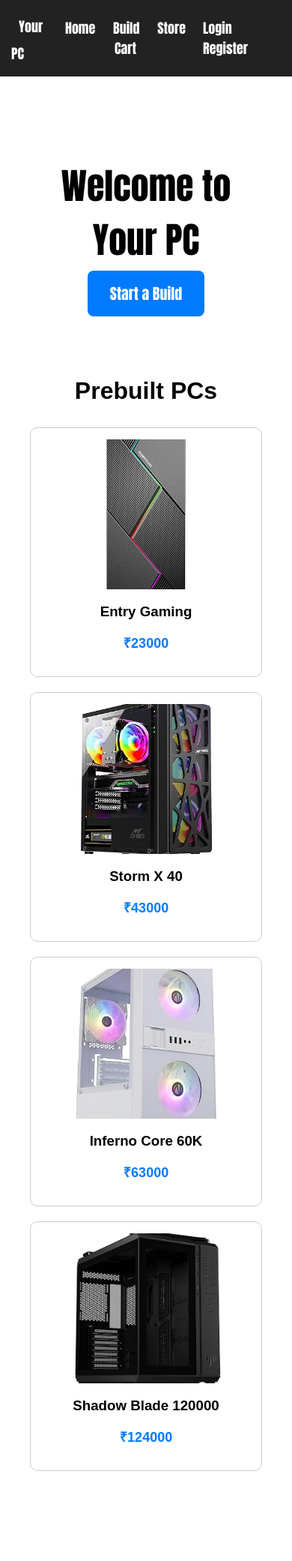
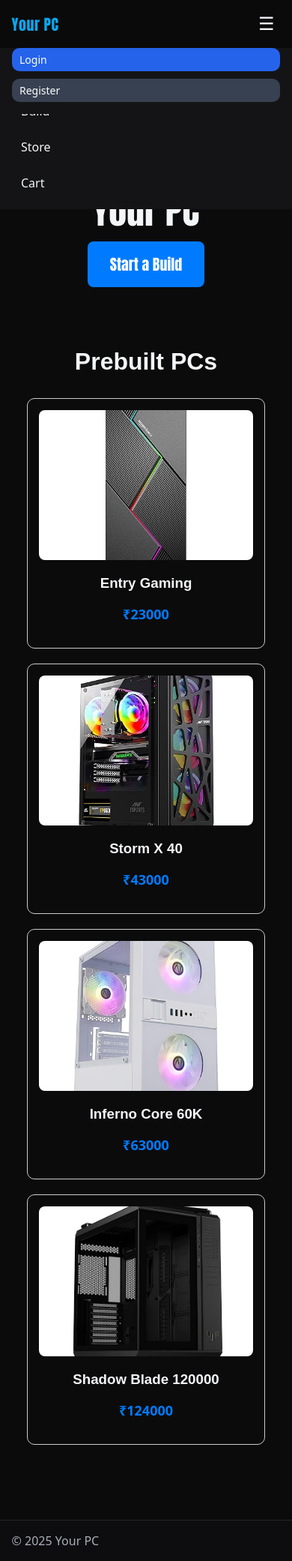
Before and after one commit to Aayush712893/PCstore, a Flask app: page / in a window 390 px wide. Shown: the whole page at 75% size. Before the commit the page ends 1962 px from the top, so only its background shows below. Run offline with Flask 3, Linux system fonts and the light colour scheme; parts of the project's set-up code (start-up, migrations or seed data) failed here and were passed over.

Commit message:
Make site responsive: viewport, mobile nav, responsive grids, touch-friendly forms

```diff
--- a/static/style.css
+++ b/static/style.css
@@ -1,212 +1,158 @@
-/* Navbar layout */
-.navbar {
-    display: flex;
-    justify-content: space-between;
-    align-items: center;
-    background: #1a1a1a;
-    padding: 15px 30px;
-    box-shadow: 0 2px 5px rgba(0,0,0,0.2);
-    color: white;
-    font-family: Impact, Haettenschweiler, "Arial Narrow Bold", sans-serif;
+/* ============== Base ============== */
+:root{
+  --bg:#0b0b0c;
+  --panel:#141417;
+  --text:#f3f5f7;
+  --muted:#a8adb7;
+  --brand:#0ea5e9; /* cyan-ish */
+  --accent:#2563eb; /* blue */
+  --border:#24242a;
 }
 
-/* Left: Brand */
-.nav-left .brand {
-    font-size: 26px;   /* Bigger */
-    font-weight: bold;
-    color: #ffcc00;
+*{box-sizing:border-box}
+html,body{height:100%}
+body{
+  margin:0;
+  font-family: system-ui, -apple-system, Segoe UI, Roboto, Arial, sans-serif;
+  background:var(--bg);
+  color:var(--text);
+  -webkit-tap-highlight-color: transparent;
 }
 
-/* Center nav links */
-.nav-center {
-    flex: 1;
-    text-align: center;
+a{color:var(--text); text-decoration:none}
+a:hover{opacity:.9}
+
+.container{
+  width:min(1100px, 92%);
+  margin-inline:auto;
 }
 
-.nav-center a {
-    color: white;
-    text-decoration: none;
-    margin: 0 20px;
-    font-size: 20px;
-    font-family: Impact, Haettenschweiler, "Arial Narrow Bold", sans-serif;
-    transition: color 0.3s ease;
+/* ============== Header/Nav ============== */
+.site-header{
+  position:sticky; top:0; z-index:50;
+  background:rgba(11,11,12,.9);
+  backdrop-filter: blur(8px);
+  border-bottom:1px solid var(--border);
 }
 
-.nav-center a:hover {
-    color: #ffcc00;
+.nav-row{
+  display:flex; align-items:center; gap:16px;
+  min-height:64px;
 }
 
-/* Right: Login */
-.nav-right a {
-    color: white;
-    text-decoration: none;
-    font-size: 20px;  /* Bigger */
-    font-weight: bold;
-    transition: color 0.3s ease;
+.brand{
+  font-family: Impact, Haettenschweiler, 'Arial Narrow Bold', sans-serif;
+  font-size: clamp(20px, 2.6vw, 28px);
+  letter-spacing:.5px;
+  color:var(--brand);
 }
 
-.nav-right a:hover {
-    color: #ffcc00;
+.hamburger{
+  display:none;
+  font-size:24px;
+  background:none; border:0; color:var(--text);
+  padding:8px; border-radius:8px;
 }
 
-/* Hero Section */
-.hero {
-    text-align: center;
-    padding: 80px 20px;
-    background: linear-gradient(135deg, #1a1a1a, #333);
-    color: white;
-    font-family: Impact, Haettenschweiler, "Arial Narrow Bold", sans-serif;
+.main-nav, .auth-nav{
+  display:flex; align-items:center; gap:14px;
 }
 
-.hero h1 {
-    font-size: 50px;
-    margin-bottom: 20px;
+.main-nav a, .auth-nav a{
+  padding:8px 12px; border-radius:10px;
 }
 
-.hero p {
-    font-size: 20px;
-    margin-bottom: 30px;
+.btn{ background:var(--accent); color:#fff; }
+.btn.alt{ background:#374151; }
+.btn.small{ padding:6px 10px; font-size:14px; }
+
+.user-email{ color:var(--muted); font-size:14px; }
+
+/* Desktop layout: brand | main-nav (center) | auth (right) */
+.nav-row{ justify-content:space-between; }
+.main-nav{ margin-left:auto; margin-right:auto; }
+
+/* ============== Mobile Nav ============== */
+@media (max-width: 768px){
+  .hamburger{ display:block; margin-left:auto; }
+  .main-nav, .auth-nav{
+    position:fixed; inset:auto 0 0 0;
+    background:var(--panel);
+    border-top:1px solid var(--border);
+    padding:16px;
+    display:grid; gap:10px;
+    transform: translateY(100%);
+    transition: transform .2s ease;
+  }
+  body.nav-open .main-nav,
+  body.nav-open .auth-nav{ transform: translateY(0) }
+  .auth-nav{ border-top:0; padding-top:0 }
+  .nav-row{ justify-content:space-between }
 }
 
-.btn-large {
-    font-size: 20px;
-    padding: 15px 30px;
-    border-radius: 8px;
-    background: #ffcc00;
-    border: none;
-    cursor: pointer;
-    transition: 0.3s;
+/* ============== Cards/Grid (home & store) ============== */
+.prebuild-grid{
+  display:grid;
+  grid-template-columns: repeat(4, minmax(180px, 1fr));
+  gap:16px;
 }
 
-.btn-large:hover {
-    background: white;
-    color: #1a1a1a;
+@media (max-width:1024px){
+  .prebuild-grid{ grid-template-columns: repeat(3, 1fr); }
+}
+@media (max-width:768px){
+  .prebuild-grid{ grid-template-columns: repeat(2, 1fr); }
+}
+@media (max-width:480px){
+  .prebuild-grid{ grid-template-columns: 1fr; }
 }
 
-/* Prebuilds Section */
-.prebuilds {
-    padding: 50px 20px;
-    text-align: center;
+.card{
+  background:var(--panel);
+  border:1px solid var(--border);
+  border-radius:16px; overflow:hidden;
+  transition: transform .15s ease, box-shadow .15s ease;
+}
+.card:hover{ transform: translateY(-3px); box-shadow:0 8px 20px rgba(0,0,0,.25); }
+
+.card img{
+  width:100%; height:180px; object-fit:cover; display:block;
 }
 
-.prebuilds h2 {
-    font-size: 32px;
-    margin-bottom: 40px;
-    font-family: Impact, Haettenschweiler, "Arial Narrow Bold", sans-serif;
+.card-body{ padding:12px; }
+.card-title{
+  font-family: "Bahnschrift SemiBold", Bahnschrift, Arial, sans-serif;
+  font-size: clamp(16px, 2.5vw, 18px);
+}
+.card-price{ color:var(--brand); font-weight:600; margin-top:6px; }
+.card-actions{ display:flex; gap:10px; margin-top:10px; }
+
+/* ============== Forms ============== */
+form input, form select, form textarea, form button{
+  font-size:16px;
+}
+form input, form select, form textarea{
+  width:100%; padding:12px; border-radius:10px;
+  border:1px solid var(--border); background:#0f0f12; color:var(--text);
+}
+form textarea{ resize:vertical }
+form button{
+  padding:12px; border-radius:10px; border:0;
+  background:var(--accent); color:#fff; font-weight:600;
 }
 
-.prebuild-grid {
-    display: grid;
-    grid-template-columns: repeat(auto-fit, minmax(250px, 1fr));
-    gap: 25px;
+/* Space main content from sticky header */
+main.container{ padding: 18px 0 40px; }
+
+/* ============== Images & tables fallback ============== */
+img{ max-width:100%; height:auto; }
+table{ width:100%; border-collapse:collapse }
+td, th{ padding:10px; border-bottom:1px solid var(--border) }
+
+/* ============== Footer ============== */
+.site-footer{
+  border-top:1px solid var(--border);
+  padding:16px 0; color:var(--muted);
+  background:#0d0d10;
+  margin-top:40px;
 }
-
-.prebuild-card {
-    background: white;
-    padding: 20px;
-    border-radius: 12px;
-    box-shadow: 0 4px 10px rgba(0,0,0,0.1);
-    transition: transform 0.3s, box-shadow 0.3s;
-    cursor: pointer;
-    text-align: left;
-}
-
-/* Product name (homepage) */
-.prebuild-card h3 {
-    margin-top: 0;
-    font-family: "Bahnschrift SemiBold", "Arial", sans-serif;
-    font-size: 22px;
-}
-
-/* Specs and details in Eras Demi ITC */
-.prebuild-card p {
-    margin: 8px 0;
-    font-family: "Eras Demi ITC", "Arial", sans-serif;
-    font-size: 16px;
-    color: #444;
-}
-
-.price {
-    font-weight: bold;
-    color: #ff6600;
-    font-size: 18px;
-    font-family: "Eras Demi ITC", "Arial", sans-serif;
-}
-
-/* Prebuilds Home Grid */
-.prebuild-grid {
-    display: grid;
-    grid-template-columns: repeat(auto-fit, minmax(220px, 1fr));
-    gap: 25px;
-}
-
-.prebuild-card {
-    background: white;
-    border-radius: 12px;
-    padding: 15px;
-    text-align: center;
-    box-shadow: 0 4px 12px rgba(0,0,0,0.1);
-    transition: transform 0.3s, box-shadow 0.3s;
-    cursor: pointer;
-}
-
-.prebuild-card img {
-    width: 100%;
-    height: 180px;
-    object-fit: cover;
-    border-radius: 8px;
-    margin-bottom: 10px;
-}
-
-.prebuild-card:hover {
-    transform: translateY(-8px);
-    box-shadow: 0 8px 20px rgba(0,0,0,0.2);
-}
-
-/* Store Page */
-.products {
-    display: grid;
-    grid-template-columns: repeat(auto-fit, minmax(280px, 1fr));
-    gap: 25px;
-    padding: 20px;
-}
-
-.product-card {
-    background: white;
-    border-radius: 12px;
-    padding: 20px;
-    box-shadow: 0 4px 12px rgba(0,0,0,0.1);
-}
-
-.product-card img {
-    width: 100%;
-    height: 200px;
-    object-fit: cover;
-    border-radius: 8px;
-    margin-bottom: 15px;
-}
-
-.product-card ul {
-    text-align: left;
-    margin-top: 10px;
-    padding-left: 20px;
-}
-
-/* Add to Cart button */
-.product-card button {
-    margin-top: 10px;
-    padding: 10px;
-    width: 100%;
-    background: #1a1a1a;
-    color: white;
-    border: none;
-    border-radius: 6px;
-    font-family: "Bahnschrift SemiBold", "Arial", sans-serif;
-    cursor: pointer;
-    transition: 0.3s;
-}
-
-.product-card button:hover {
-    background: #ffcc00;
-    color: #000;
-}
--- a/templates/base.html
+++ b/templates/base.html
@@ -1,70 +1,54 @@
 <!DOCTYPE html>
 <html lang="en">
 <head>
-    <meta charset="UTF-8">
+  <meta charset="utf-8">
+  <!-- 🔑 Makes layout adapt to screen width -->
+  <meta name="viewport" content="width=device-width, initial-scale=1">
+
   <title>{% block title %}Your PC{% endblock %}</title>
-    <style>
-        body {
-            font-family: Arial, sans-serif;
-            margin: 0;
-            padding: 0;
-        }
-        header {
-            background: #222;
-            padding: 15px;
-            display: flex;
-            justify-content: space-between;
-            align-items: center;
-            color: white;
-            font-family: Impact, sans-serif;
-        }
-        header a {
-            color: white;
-            text-decoration: none;
-            margin: 0 10px;
-            font-size: 18px;
-        }
-        header nav {
-            flex-grow: 1;
-            text-align: center;
-        }
-        main {
-            padding: 20px;
-        }
-    </style>
+
+  <!-- Your favicon, fonts, etc. -->
+  <link rel="stylesheet" href="{{ url_for('static', filename='style.css') }}">
 </head>
+
 <body>
-<header>
-    <!-- Left: Website name -->
-    <div style="font-size:24px;">
-        <a href="/">Your PC</a>
-    </div>
+  <header class="site-header">
+    <div class="container nav-row">
+      <!-- Left: logo/title -->
+      <a href="{{ url_for('home') }}" class="brand">Your PC</a>
 
-    <!-- Center: Navigation -->
-    <nav>
-        <a href="/">Home</a>
-        <a href="/build">Build</a>
-        <a href="/store">Store</a>
-        <a href="/cart">Cart</a>
-        {% if session.get("username") == "admin" %}
-            <a href="/submissions" style="color:yellow;">Submissions</a>
-        {% endif %}
+      <!-- Mobile hamburger -->
+      <button class="hamburger" aria-label="Toggle navigation" onclick="document.body.classList.toggle('nav-open')">
+        ☰
+      </button>
+
+      <!-- Center: main nav -->
+      <nav class="main-nav">
+        <a href="{{ url_for('home') }}">Home</a>
+        <a href="{{ url_for('build') }}">Build</a>
+        <a href="{{ url_for('store') }}">Store</a>
+        <a href="{{ url_for('cart') }}">Cart</a>
       </nav>
 
-    <!-- Right: Authentication -->
-    <div>
-        {% if session.get("logged_in") %}
-            <span>👤 {{ session.get("username") }}</span>
-            <a href="/logout">Logout</a>
+      <!-- Right: auth -->
+      <div class="auth-nav">
+        {% if session.get('logged_in') %}
+          <span class="user-email">{{ session.get('email') }}</span>
+          <a href="{{ url_for('logout') }}" class="btn small">Logout</a>
         {% else %}
-            <a href="/login">Login</a>
-            <a href="/register">Register</a>
+          <a href="{{ url_for('login') }}" class="btn small">Login</a>
+          <a href="{{ url_for('register') }}" class="btn small alt">Register</a>
         {% endif %}
+      </div>
     </div>
   </header>
 
-<main>
+  <main class="container">
     {% block content %}{% endblock %}
   </main>
+
+  <footer class="site-footer">
+    <div class="container">© {{ 2025 }} Your PC</div>
+  </footer>
 </body>
 </html>
```
Lines whose indentation alone changed are shown as unchanged.
